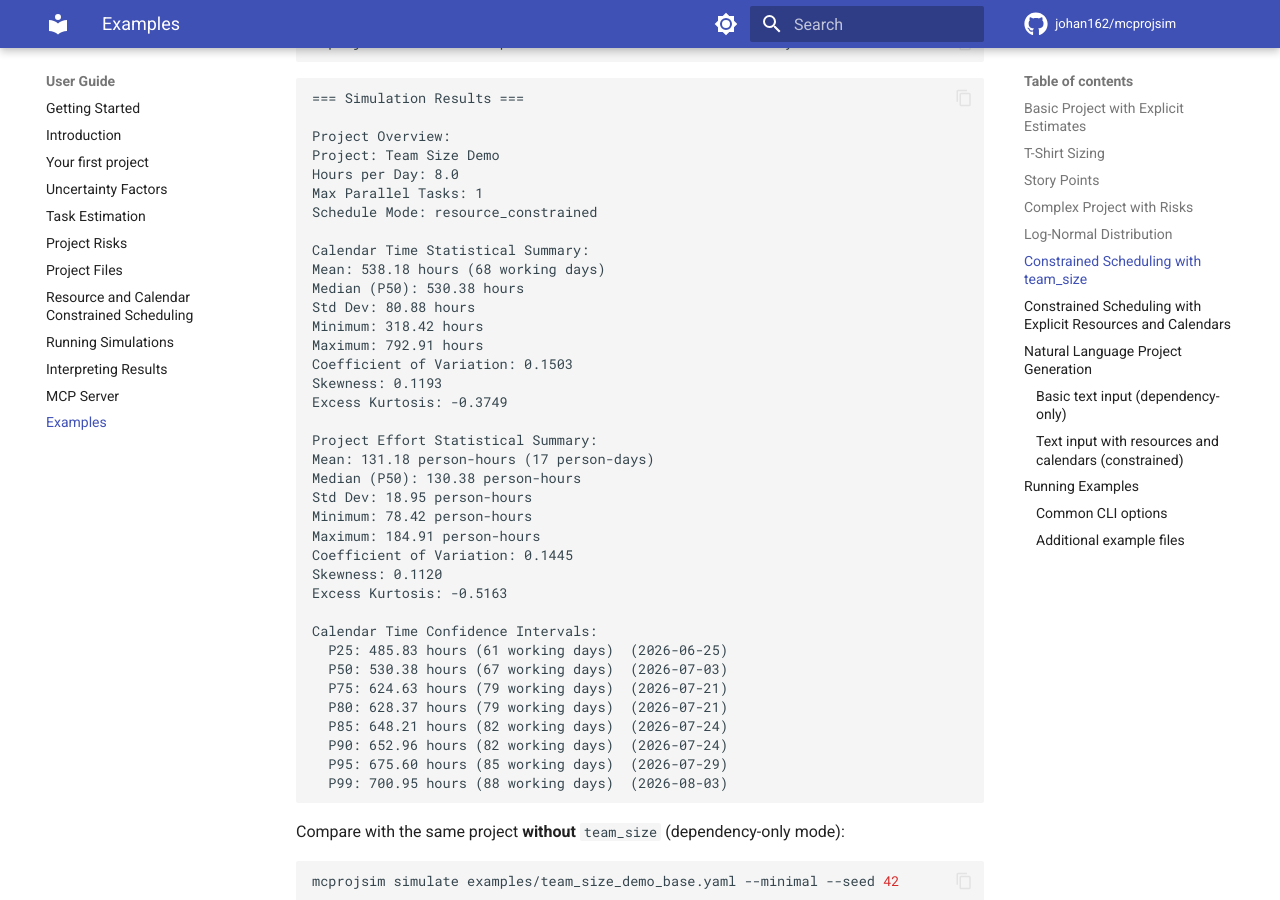
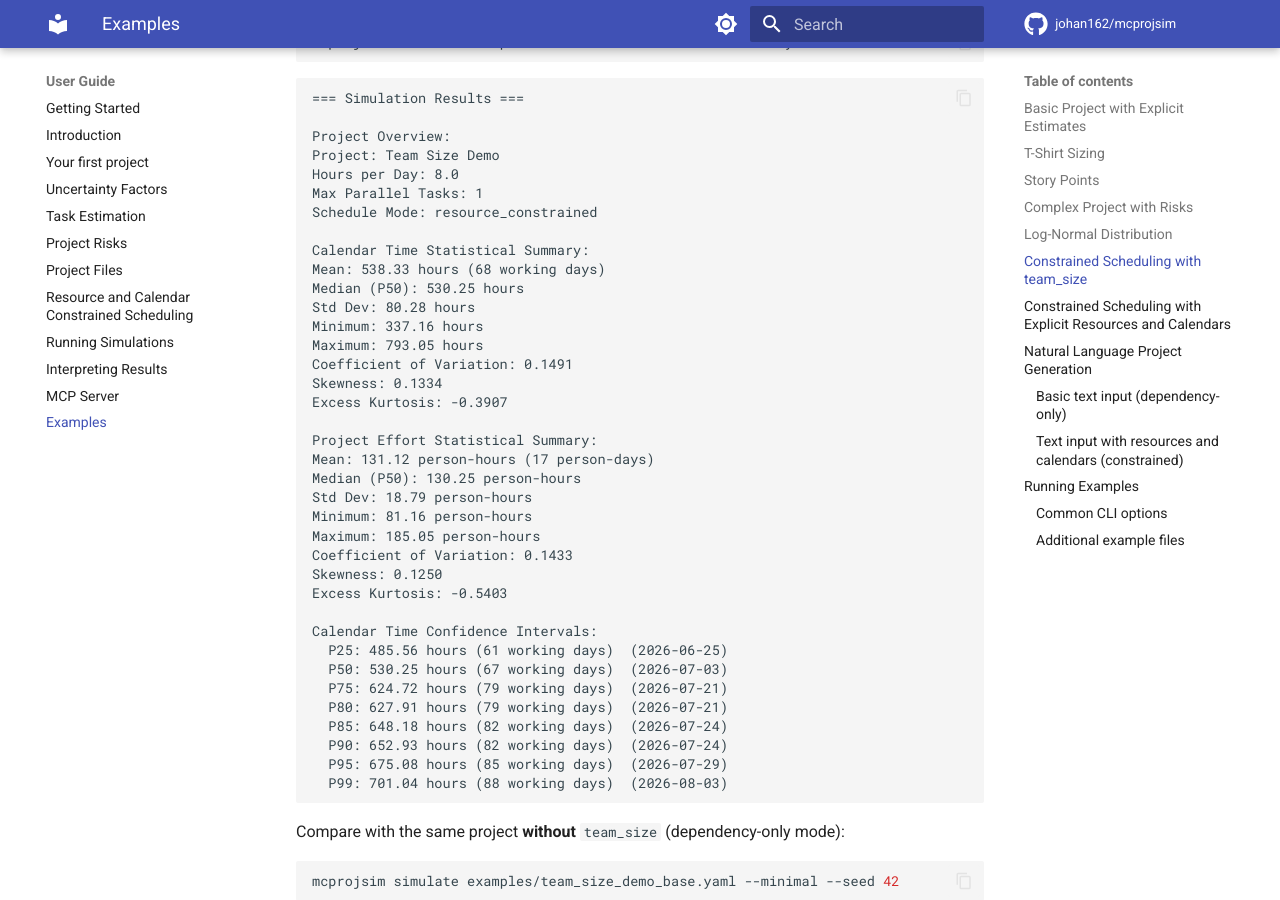
Before and after one commit to johan162/mcprojsim, an MkDocs documentation site: the page built from docs/examples.md, in a window 1280 px wide and 900 px high, scrolled down 12618 px. Built offline with MkDocs 1.6.1 and Material for MkDocs 9.7.7, drawn with Linux system fonts in a browser that asks for light colours; comment, search, counter and statistics services are not loaded; some of the changed text lies outside the part shown.

````diff
--- a/docs/examples.md
+++ b/docs/examples.md
@@ -652,34 +652,34 @@ Max Parallel Tasks: 1
 Schedule Mode: resource_constrained
 
 Calendar Time Statistical Summary:
-Mean: 538.18 hours (68 working days)
-Median (P50): 530.38 hours
-Std Dev: 80.88 hours
-Minimum: 318.42 hours
-Maximum: 792.91 hours
-Coefficient of Variation: 0.1503
-Skewness: 0.1193
-Excess Kurtosis: -0.3749
+Mean: 538.33 hours (68 working days)
+Median (P50): 530.25 hours
+Std Dev: 80.28 hours
+Minimum: 337.16 hours
+Maximum: 793.05 hours
+Coefficient of Variation: 0.1491
+Skewness: 0.1334
+Excess Kurtosis: -0.3907
 
 Project Effort Statistical Summary:
-Mean: 131.18 person-hours (17 person-days)
-Median (P50): 130.38 person-hours
-Std Dev: 18.95 person-hours
-Minimum: 78.42 person-hours
-Maximum: 184.91 person-hours
-Coefficient of Variation: 0.1445
-Skewness: 0.1120
-Excess Kurtosis: -0.5163
+Mean: 131.12 person-hours (17 person-days)
+Median (P50): 130.25 person-hours
+Std Dev: 18.79 person-hours
+Minimum: 81.16 person-hours
+Maximum: 185.05 person-hours
+Coefficient of Variation: 0.1433
+Skewness: 0.1250
+Excess Kurtosis: -0.5403
 
 Calendar Time Confidence Intervals:
-  P25: 485.83 hours (61 working days)  (2026-06-25)
-  P50: 530.38 hours (67 working days)  (2026-07-03)
-  P75: 624.63 hours (79 working days)  (2026-07-21)
-  P80: 628.37 hours (79 working days)  (2026-07-21)
-  P85: 648.21 hours (82 working days)  (2026-07-24)
-  P90: 652.96 hours (82 working days)  (2026-07-24)
-  P95: 675.60 hours (85 working days)  (2026-07-29)
-  P99: 700.95 hours (88 working days)  (2026-08-03)
+  P25: 485.56 hours (61 working days)  (2026-06-25)
+  P50: 530.25 hours (67 working days)  (2026-07-03)
+  P75: 624.72 hours (79 working days)  (2026-07-21)
+  P80: 627.91 hours (79 working days)  (2026-07-21)
+  P85: 648.18 hours (82 working days)  (2026-07-24)
+  P90: 652.93 hours (82 working days)  (2026-07-24)
+  P95: 675.08 hours (85 working days)  (2026-07-29)
+  P99: 701.04 hours (88 working days)  (2026-08-03)
 ```
 
 Compare with the same project **without** `team_size` (dependency-only mode):
@@ -807,30 +807,30 @@ Max Parallel Tasks: 1
 Schedule Mode: resource_constrained
 
 Calendar Time Statistical Summary:
-Mean: 619.12 hours (78 working days)
-Median (P50): 630.64 hours
-Std Dev: 84.78 hours
-Minimum: 388.64 hours
-Maximum: 871.99 hours
-Coefficient of Variation: 0.1369
-Skewness: 0.0677
-Excess Kurtosis: 0.0160
+Mean: 622.35 hours (78 working days)
+Median (P50): 630.16 hours
+Std Dev: 82.72 hours
+Minimum: 387.98 hours
+Maximum: 890.12 hours
+Coefficient of Variation: 0.1329
+Skewness: 0.0753
+Excess Kurtosis: 0.4830
 
 Project Effort Statistical Summary:
-Mean: 174.56 person-hours (22 person-days)
-Median (P50): 172.93 person-hours
-Std Dev: 22.36 person-hours
-Minimum: 124.60 person-hours
-Maximum: 228.99 person-hours
-Coefficient of Variation: 0.1281
-Skewness: 0.2087
-Excess Kurtosis: -0.3433
+Mean: 174.90 person-hours (22 person-days)
+Median (P50): 175.84 person-hours
+Std Dev: 20.43 person-hours
+Minimum: 120.72 person-hours
+Maximum: 225.55 person-hours
+Coefficient of Variation: 0.1168
+Skewness: 0.0826
+Excess Kurtosis: -0.2307
 
 Calendar Time Confidence Intervals:
-  P50: 630.64 hours (79 working days)  (2026-07-21)
-  P80: 677.53 hours (85 working days)  (2026-07-29)
-  P90: 721.06 hours (91 working days)  (2026-08-06)
-  P95: 724.90 hours (91 working days)  (2026-08-06)
+  P50: 630.16 hours (79 working days)  (2026-07-21)
+  P80: 676.83 hours (85 working days)  (2026-07-29)
+  P90: 703.75 hours (88 working days)  (2026-08-03)
+  P95: 726.73 hours (91 working days)  (2026-08-06)
 ```
 
 Key observations:
--- a/pyproject.toml
+++ b/pyproject.toml
@@ -4,7 +4,7 @@ build-backend = "poetry.core.masonry.api"
 
 [tool.poetry]
 name = "mcprojsim"
-version = "0.6.0"
+version = "0.6.1"
 description = "Monte Carlo simulation system for software development effort estimation"
 readme = "README.md"
 authors = ["Johan Persson <johan162@gmail.com>"]
````
Also changed, not shown: other parts of docs/examples.md (+20 -20 lines), CHANGELOG.md (+14 -0 lines), README.md (+1 -1 lines), docs/user_guide/interpreting_results.md (+3 -3 lines), 6 other files.
